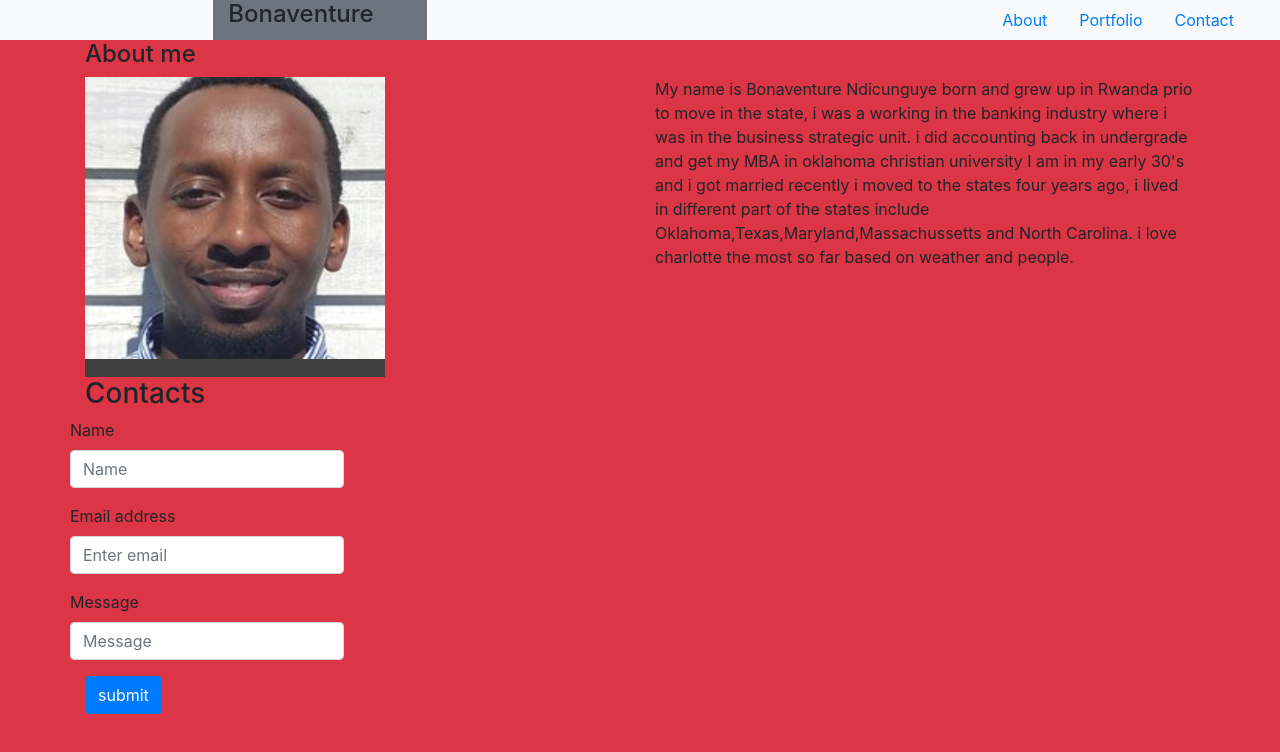
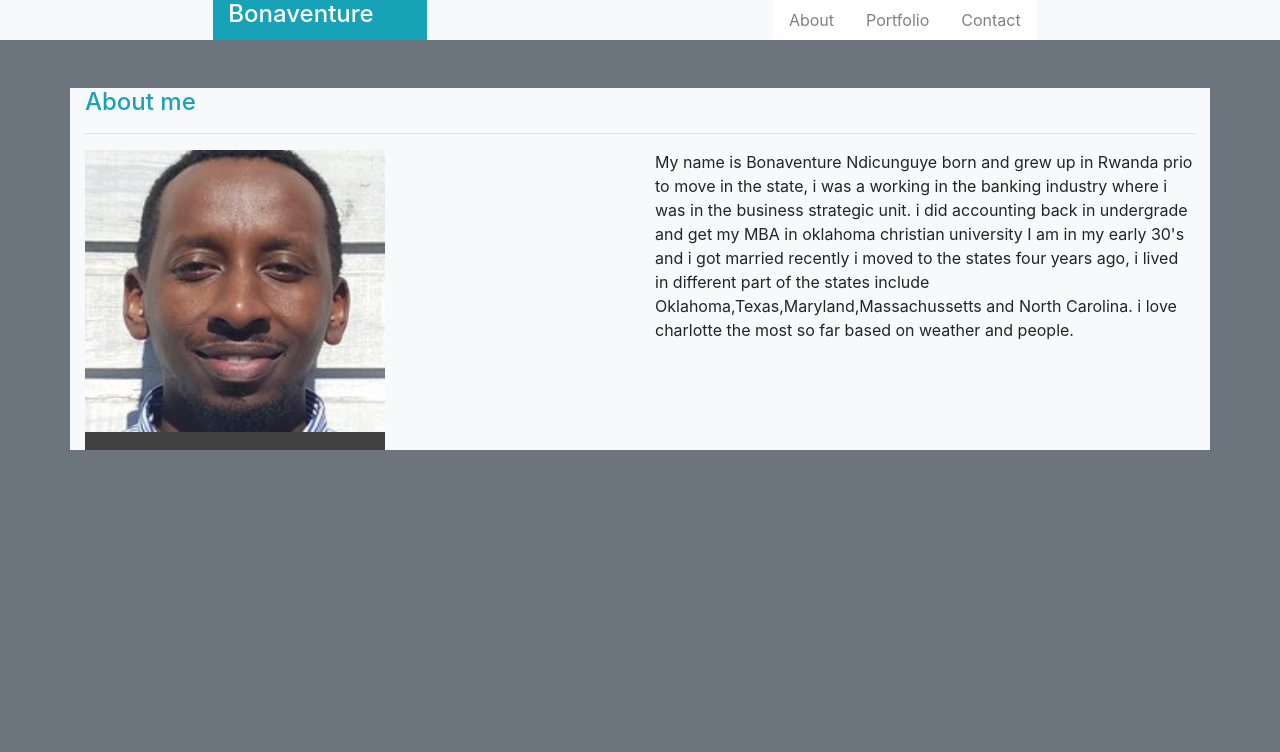
Before and after one commit to bndicunguye/Bootstrap-Portfolio, a plain HTML site: page index.html in a window 1280 px wide. Drawn offline with nearby package versions, Linux system fonts and the light colour scheme.

Commit message:
modified index.html

```diff
--- a/index.html
+++ b/index.html
@@ -10,42 +10,42 @@
         integrity="sha384-ggOyR0iXCbMQv3Xipma34MD+dH/1fQ784/j6cY/iJTQUOhcWr7x9JvoRxT2MZw1T" crossorigin="anonymous">
 </head>
 
-<body class="bg-danger">
+<body class="bg-secondary">
     <div class="container-fluid h-20">
-        <div class="row bg-light h-100">
+        <div class="row bg-light h-100 mb-5">
             <div class="col-sm-2"></div>
-            <div class="col-sm-2 bg-secondary">
+            <div class="col-sm-2 bg-info">
 
-                <h4 class="float-left">Bonaventure</h4>
+                <h4 class="float-left text-white">Bonaventure</h4>
 
             </div>
-            <div class="col-sm-8">
+            <div class="col-sm-6">
                 <div class="container">
                     <ul class="nav justify-content-end">
                         <li class="nav-item">
-                            <a class="nav-link About" href="index.html">About</a>
+                            <a class="nav-link About alert-light" href="index.html">About</a>
                         </li>
                         <li class="nav-item">
-                            <a class="nav-link Portfolio" href="Portifolio.html">Portfolio</a>
+                            <a class="nav-link Portfolio alert-light" href="Portifolio.html">Portfolio</a>
                         </li>
                         <li class="nav-item">
-                            <a class="nav-link Contact" href="Contact.html">Contact</a>
+                            <a class="nav-link Contact alert-light" href="Contact.html">Contact</a>
                         </li>
 
                     </ul>
                 </div>
             </div>
         </div>
-    </div>
-    </div>
 
-    <div class="container">
-        <h4>About me</h4>
+        <div class="container bg-light">
+                <h4 class="text-info">About me </h4>
+                <hr>
         <div class="row">
+
             <div class="col-sm-6">
                 <img src="./assets/images/IMG_0028.jpg" width="300" height="300">
             </div>
-            <div class="col-sm-6">
+            <div class="col-sm-6 bg-light">
                 <p>My name is Bonaventure Ndicunguye born and grew up in Rwanda
                     prio to move in the state, i was a working in the banking industry
                     where i was in the business strategic unit.
@@ -56,29 +56,5 @@
                     i love charlotte the most so far based on weather and people.
                 </p>
             </div>
+
             <body>
-                    <div class="container">
-                            <h3>Contacts</h3>
-                        </div>
-                        <form>
-                            <div class="form-group">
-                                <label for="exampleInputName">Name</label>
-                                <input type="Name" class="form-control" id="exampleInputName" placeholder="Name">
-                            </div>
-                            <div class="form-group">
-                                <label for="exampleInputEmail1">Email address</label>
-                                <input type="email" class="form-control" id="exampleInputEmail1" aria-describedby="emailHelp"
-                                    placeholder="Enter email">
-
-                            </div>
-
-                            <div class="form-group">
-                                <label for="exampleInputMessage">Message</label>
-                                <input type="Message" class="form-control" id="exampleInputName" placeholder="Message">
-                            </div>
-                    </div>
-                    <button type="submit" class="btn btn-primary">submit</button>
-                    </form>
-                </div>
-
-</body>
```
Also changed, not shown: Contact.html (+1 -2 lines), Portifolio.html (+1 -1 lines).
